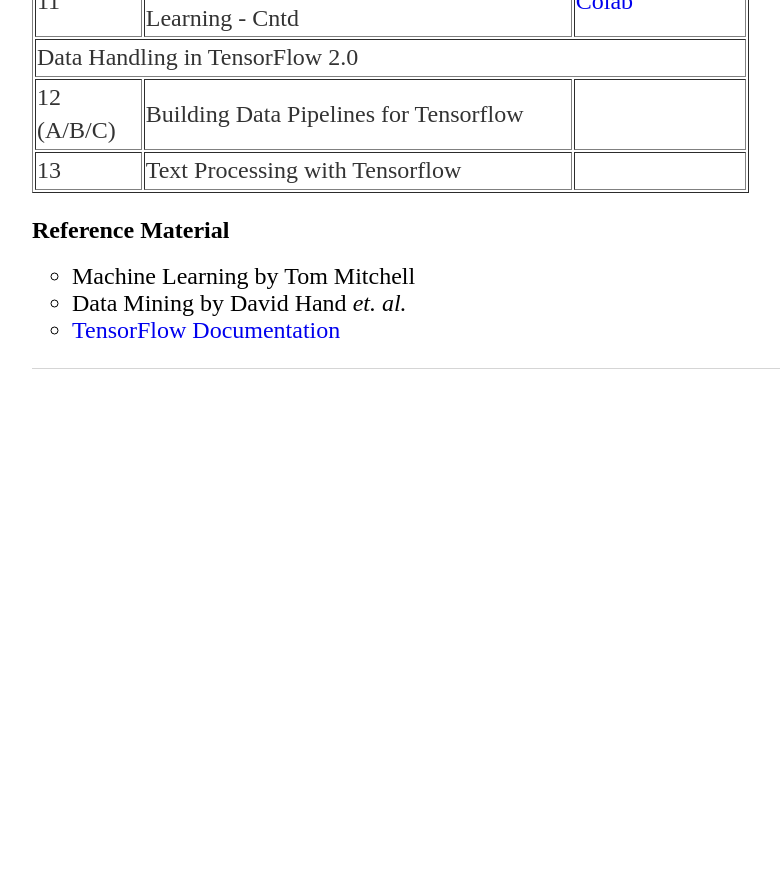
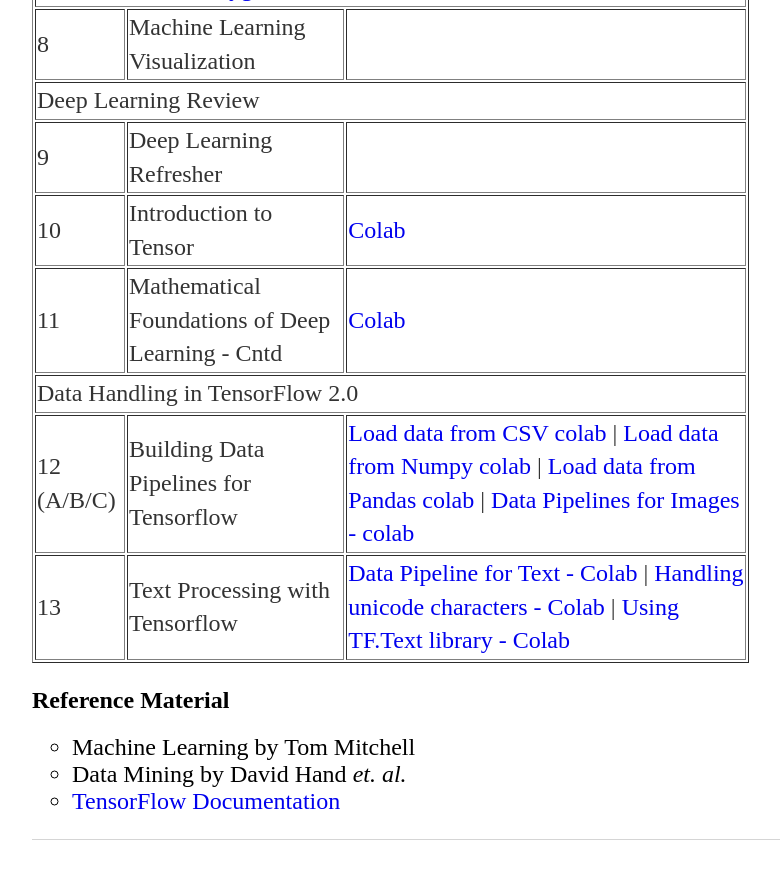
Before and after one commit to tfindiamooc/tfindiamooc.github.io, a Jekyll site: the page built from index.html, in a window 1280 px wide and 900 px high, scrolled down 1410 px. Shown: the top 879 px of the window, without its empty margins (160-940 px from the left). Built offline with Jekyll 4.4.1, drawn with Linux system fonts in a browser that asks for light colours; before the commit the page ends 1839 px from its top, so only the background shows below that; some of the changed text lies outside the part shown.

Commit message:
Update index.html

```diff
--- a/index.html
+++ b/index.html
@@ -31,8 +31,9 @@
 	<tr>
 		<td> 1 </td>
 		<td> Introduction to TensorFlow </td>
-		<td> <a href='https://colab.research.google.com/github/tfindiamooc/tfindiamooc.github.io/blob/master/colabs/session_1_beginner.ipynb'>Colab</a>,
-			<a href='https://tfindiamooc.github.io/blog/2019/08/31/TF-Intro'>Handout</a> </td>
+		<td> <a href='https://colab.research.google.com/github/tfindiamooc/tfindiamooc.github.io/blob/master/colabs/HelloWorld.ipynb'>Hello World Colab</a>,
+		     <a href='https://colab.research.google.com/github/tfindiamooc/tfindiamooc.github.io/blob/master/colabs/session_1_beginner.ipynb'>TF For Beginner Colab</a>,
+		     <a href='https://tfindiamooc.github.io/blog/2019/08/31/TF-Intro'>Handout</a> </td>
 	</tr>
 	<tr>
 		<td colspan=3>Machine Learning - Overview
@@ -102,12 +103,22 @@
 	<tr>
 		<td> 12 (A/B/C)</td>
 		<td> Building Data Pipelines for Tensorflow </td>
-		<td>  </td>
+		<td>
+		    <a href='https://colab.research.google.com/github/tfindiamooc/tfindiamooc.github.io/blob/master/colabs/csv.ipynb'>Load data from CSV colab</a> |
+		    <a href='https://colab.research.google.com/github/tfindiamooc/tfindiamooc.github.io/blob/master/colabs/numpy.ipynb'>Load data from Numpy colab</a> |
+		    <a href='https://colab.research.google.com/github/tfindiamooc/tfindiamooc.github.io/blob/master/colabs/from_pandas.ipynb'>Load data from Pandas colab</a> |
+		    <a href='https://colab.research.google.com/github/tfindiamooc/tfindiamooc.github.io/blob/master/colabs/images.ipynb'>Data Pipelines for Images - colab</a>
+		</td>
 	</tr>
 	<tr>
 		<td> 13 </td>
 		<td> Text Processing with Tensorflow </td>
-		<td>  </td>
+		<td>
+
+		    <a href='https://colab.research.google.com/github/tfindiamooc/tfindiamooc.github.io/blob/master/colabs/text.ipynb'>Data Pipeline for Text - Colab</a>	|
+		    <a href='https://colab.research.google.com/github/tfindiamooc/tfindiamooc.github.io/blob/master/colabs/unicode.ipynb'>Handling unicode characters - Colab</a>	|
+		    <a href='https://colab.research.google.com/github/tfindiamooc/tfindiamooc.github.io/blob/master/colabs/tf-text.ipynb'>Using TF.Text library - Colab</a>
+		</td>
 	</tr>
 	</table>
 
```
